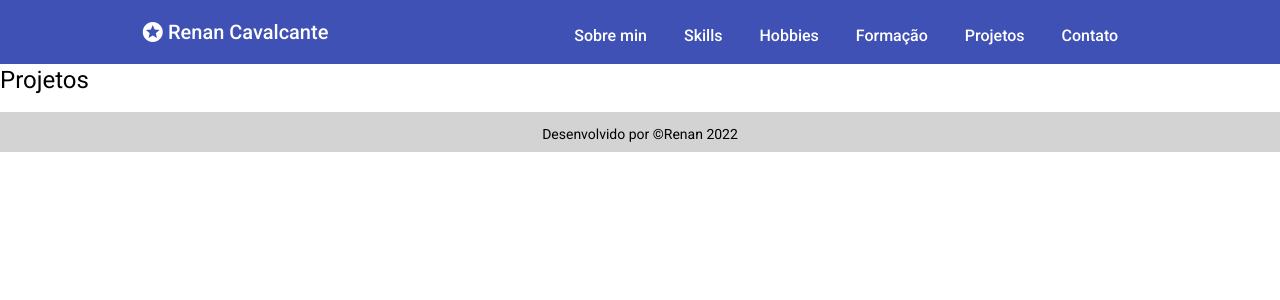
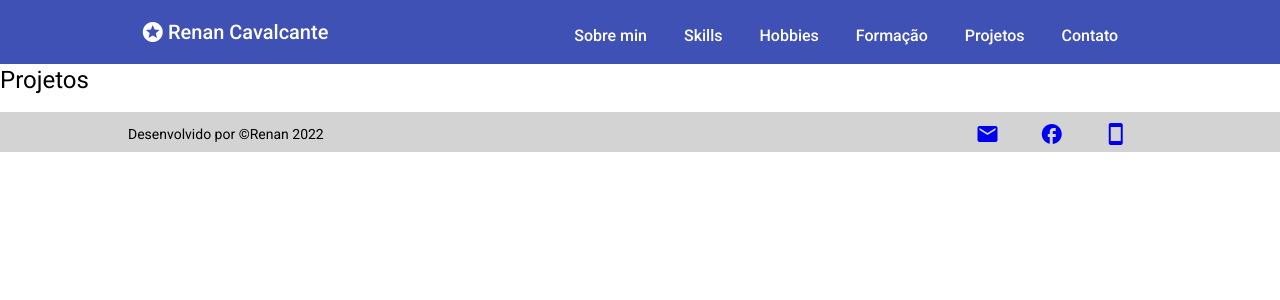
Before and after one commit to renanrcs/myPortifolio, an Angular app: page / in a window 1280 px wide. Shown: the top 300 px of the page. Built offline with nearby package versions, Linux system fonts and the light colour scheme.

Commit message:
update footer

```diff
--- a/src/app/app.component.html
+++ b/src/app/app.component.html
@@ -1,3 +1,4 @@
+
 <app-header></app-header>
 <router-outlet></router-outlet>
 <app-footer></app-footer>
--- a/src/app/sharepage/footer/footer.component.css
+++ b/src/app/sharepage/footer/footer.component.css
@@ -1,11 +1,31 @@
 footer{
+  width: 100vw;
+  background-color: lightgray;
+}
+
+.div-footer{
+  width: 80%;
+  margin: 0 auto;
   height: 40px;
   display: flex;
-  justify-content: center;
+  justify-content: space-between;
   align-items: center;
-  background-color: lightgray;
 }
 
 p{
   padding-top: 1rem;
 }
+
+mat-icon{
+  margin-right: .2rem;
+}
+
+mat-list{
+  display: flex;
+  list-style: none;
+}
+
+
+mat-list-item{
+  margin-right: 5px;
+}
--- a/src/app/sharepage/footer/footer.component.html
+++ b/src/app/sharepage/footer/footer.component.html
@@ -1,5 +1,19 @@
 <footer>
-  <p>
-    Desenvolvido por &copy;Renan 2022
-  </p>
+  <div class="div-footer">
+
+    <p>
+      Desenvolvido por &copy;Renan 2022
+    </p>
+    <mat-list role="list">
+      <mat-list-item role="listitem"><a routerLinkActive="active-link" routerLink="about">
+        <mat-icon>mail</mat-icon>
+      </a> </mat-list-item>
+      <mat-list-item role="listitem"><a routerLinkActive="active-link" routerLink="skills">
+        <mat-icon>facebook</mat-icon>
+      </a> </mat-list-item>
+      <mat-list-item role="listitem"><a routerLinkActive="active-link" routerLink="hobbies">
+        <mat-icon>smartphone</mat-icon>
+      </a> </mat-list-item>
+    </mat-list>
+  </div>
 </footer>
--- a/src/styles.css
+++ b/src/styles.css
@@ -7,3 +7,8 @@ body { margin: 0; font-family: Roboto, "Helvetica Neue", sans-serif; }
 a{
   text-decoration: none;
 }
+
+.container{
+  width: 80%;
+  margin: 0 auto;
+}
```
Also changed, not shown: src/assets/foto_3x4.jpeg (added).
